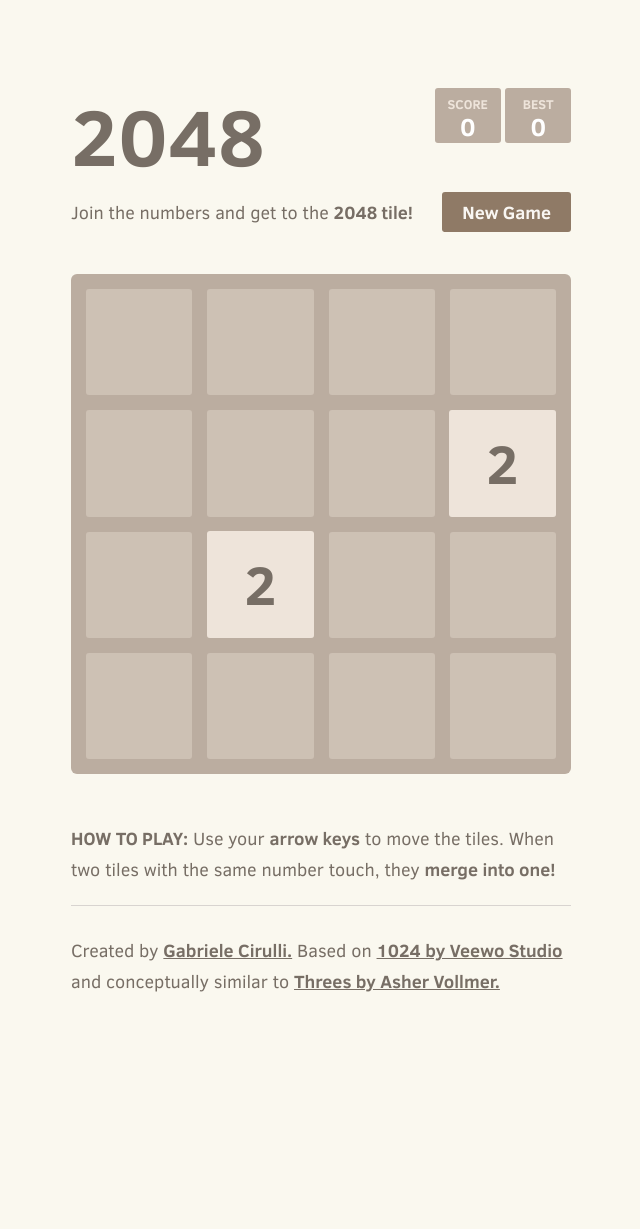
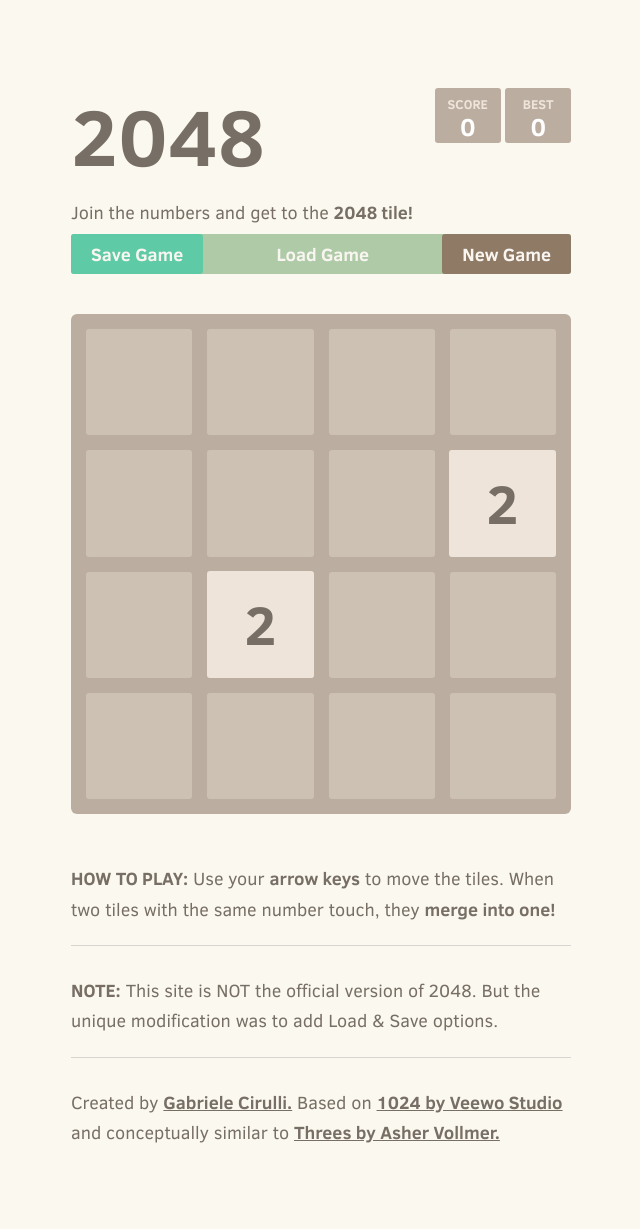
Before and after one commit to cmadera/bigbank, a PHP site: page /2048 in a window 1280 px wide. Shown: the whole page, without its empty margins (319-959 px from the left). Before the commit the page ends 992 px from the top, so only its background shows below. Run offline with PHP 8.4, Linux system fonts and the light colour scheme.

Commit message:
new version

```diff
--- a/public/2048/index.html
+++ b/public/2048/index.html
@@ -28,7 +28,11 @@
 
     <div class="above-game">
       <p class="game-intro">Join the numbers and get to the <strong>2048 tile!</strong></p>
+    </div>
+    <div class="above-game">
       <a class="restart-button">New Game</a>
+      <a class="save-button">Save Game</a>
+      <a class="load-button">Load Game</a>
     </div>
 
     <div class="game-container">
@@ -77,6 +81,10 @@
     </p>
     <hr>
     <p>
+        <strong class="important">Note:</strong> This site is NOT the official version of 2048. But the unique modification was to add Load & Save options.
+    </p>
+    <hr>
+    <p>
     Created by <a href="http://gabrielecirulli.com" target="_blank">Gabriele Cirulli.</a> Based on <a href="https://itunes.apple.com/us/app/1024!/id823499224" target="_blank">1024 by Veewo Studio</a> and conceptually similar to <a href="http://asherv.com/threes/" target="_blank">Threes by Asher Vollmer.</a>
     </p>
   </div>
--- a/public/2048/js/game_manager.js
+++ b/public/2048/js/game_manager.js
@@ -9,6 +9,8 @@ function GameManager(size, InputManager, Actuator, StorageManager) {
     this.inputManager.on("move", this.move.bind(this));
     this.inputManager.on("restart", this.restart.bind(this));
     this.inputManager.on("keepPlaying", this.keepPlaying.bind(this));
+    this.inputManager.on("load", this.load.bind(this));
+    this.inputManager.on("save", this.save.bind(this));
 
     this.setup();
   }
@@ -18,6 +20,21 @@ GameManager.prototype.restart = function () {
     this.storageManager.clearGameState();
     this.actuator.continueGame(); // Clear the game won/lost message
     this.setup();
+  };
+
+  // Load the game
+  GameManager.prototype.load = function () {
+    this.keepPlaying = true;
+    this.storageManager.getSaveState();
+    this.actuator.continueGame(); // Clear the game won/lost message
+    this.setup();
+  };
+
+  // Save the game
+  GameManager.prototype.save = function () {
+    this.keepPlaying = true;
+    this.storageManager.setSaveState(this.serialize());
+    this.actuator.continueGame(); // Clear the game won/lost message
   };
 
   // Keep playing after winning (allows going over 2048)
--- a/public/2048/js/keyboard_input_manager.js
+++ b/public/2048/js/keyboard_input_manager.js
@@ -71,6 +71,8 @@ KeyboardInputManager.prototype.listen = function () {
     // Respond to button presses
     this.bindButtonPress(".retry-button", this.restart);
     this.bindButtonPress(".restart-button", this.restart);
+    this.bindButtonPress(".save-button", this.save);
+    this.bindButtonPress(".load-button", this.load);
     this.bindButtonPress(".keep-playing-button", this.keepPlaying);
 
     // Respond to swipe events
@@ -132,6 +134,16 @@ KeyboardInputManager.prototype.restart = function (event) {
     this.emit("restart");
   };
 
+  KeyboardInputManager.prototype.save = function (event) {
+    event.preventDefault();
+    this.emit("save");
+  };
+
+  KeyboardInputManager.prototype.load = function (event) {
+    event.preventDefault();
+    this.emit("load");
+  };
+
   KeyboardInputManager.prototype.keepPlaying = function (event) {
     event.preventDefault();
     this.emit("keepPlaying");
--- a/public/2048/js/local_storage_manager.js
+++ b/public/2048/js/local_storage_manager.js
@@ -21,6 +21,7 @@ window.fakeStorage = {
   function LocalStorageManager() {
     this.bestScoreKey     = "bestScore";
     this.gameStateKey     = "gameState";
+    this.saveStateKey     = "saveState";
 
     var supported = this.localStorageSupported();
     this.storage = supported ? window.localStorage : window.fakeStorage;
@@ -61,3 +62,14 @@ LocalStorageManager.prototype.setGameState = function (gameState) {
   LocalStorageManager.prototype.clearGameState = function () {
     this.storage.removeItem(this.gameStateKey);
   };
+
+  LocalStorageManager.prototype.getSaveState = function () {
+    this.storage.setItem(this.gameStateKey, this.storage.getItem(this.saveStateKey));
+
+    var stateJSON = this.storage.getItem(this.gameStateKey);
+    return stateJSON ? JSON.parse(stateJSON) : null;
+  };
+
+  LocalStorageManager.prototype.setSaveState = function (saveState) {
+    this.storage.setItem(this.saveStateKey, JSON.stringify(saveState));
+  };
--- a/public/2048/style/main.css
+++ b/public/2048/style/main.css
@@ -517,6 +517,31 @@ hr {
   line-height: 42px;
   margin-bottom: 0; }
 
+.save-button {
+  display: inline-block;
+  background: #5fcaa6;
+  border-radius: 3px;
+  padding: 0 20px;
+  text-decoration: none;
+  color: #f9f6f2;
+  height: 40px;
+  line-height: 42px;
+  display: block;
+  text-align: center;
+  float: left; }
+
+.load-button {
+  display: inline-block;
+  background: #afcaa6;
+  border-radius: 3px;
+  padding: 0 20px;
+  text-decoration: none;
+  color: #f9f6f2;
+  height: 40px;
+  line-height: 42px;
+  display: block;
+  text-align: center;}
+
 .restart-button {
   display: inline-block;
   background: #8f7a66;
--- a/public/index.html
+++ b/public/index.html
@@ -191,7 +191,7 @@
                 <hr class="uk-divider-icon">
                 <div uk-grid class="uk-align-center uk-grid-small">
                     <div class="uk-text-small uk-width-1-1 uk-align-center">
-                        Updated: 29/06/2022 as 15:00h<br>
+                        Updated: 06/07/2022 as 23:00h<br>
                         © Carlos Madera 1999-<a href="2048" target="_blank">2048</a><br>
                         <i id="host"></i>
                     </div>
```
Lines whose indentation alone changed are shown as unchanged.
